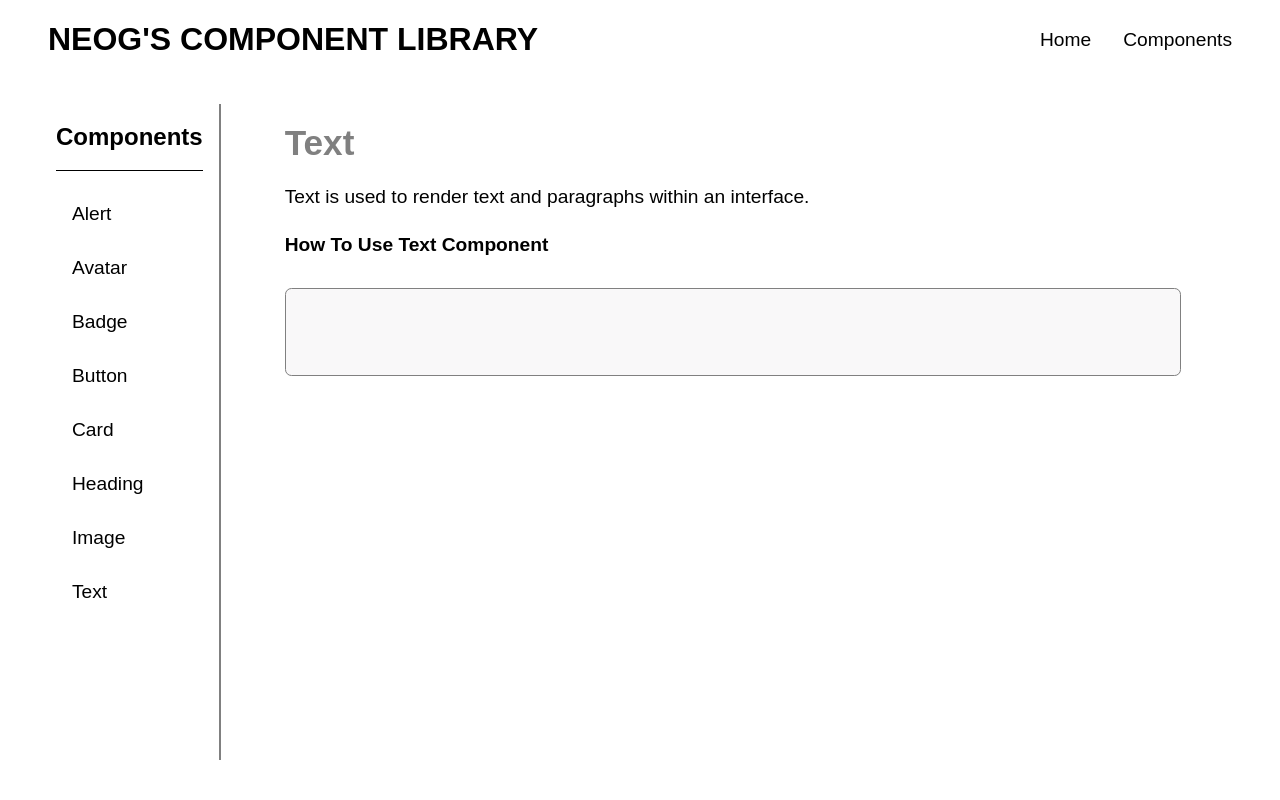
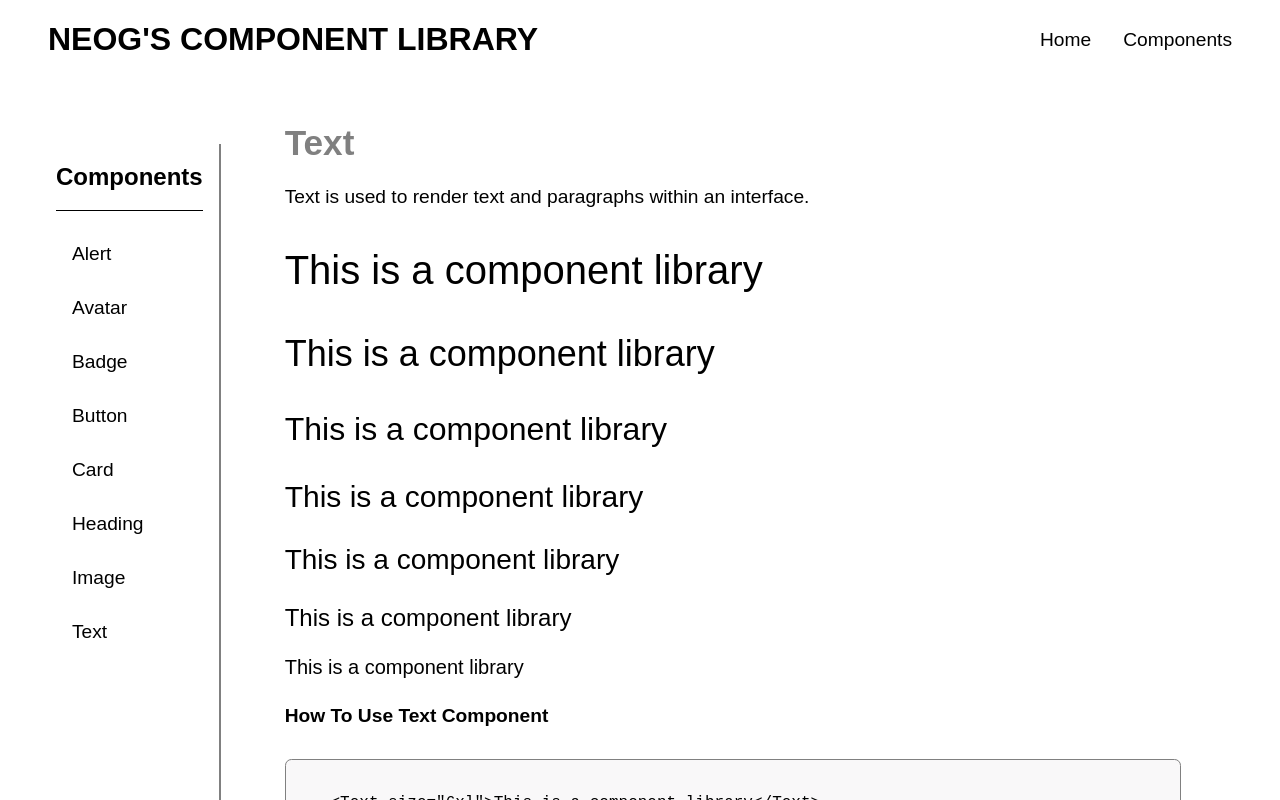
Before and after one commit to mahimagupta24/Component-library, a React (Create React App) app: page /text in a window 1280 px wide. Shown: the top 800 px of the page. Built offline with nearby package versions, Linux system fonts and the light colour scheme.

Commit message:
add Text  component

```diff
--- /dev/null
+++ b/src/components/Text/Text.js
@@ -0,0 +1,27 @@
+export default function Text({ size, children }) {
+  const checkSize = () => {
+    switch (size) {
+      case "6xl":
+        return 40;
+      case "5xl":
+        return 36;
+      case "4xl":
+        return 32;
+      case "3xl":
+        return 30;
+      case "2xl":
+        return 28;
+      case "xl":
+        return 24;
+      case "sm":
+        return 20;
+      default:
+        return 20;
+    }
+  };
+  return (
+    <div>
+      <p style={{ fontSize: `${checkSize()}px` }}>{children}</p>
+    </div>
+  );
+}
--- a/src/components/Text/TextComponent.js
+++ b/src/components/Text/TextComponent.js
@@ -1,6 +1,7 @@
 
 import Header from "../Header";
 import SideBar from "../sidebar";
+import Text from "./Text";
 
 export default function TextComponent() {
   return (
@@ -17,15 +18,26 @@ export default function TextComponent() {
             <p className="documentation-text">
               Text is used to render text and paragraphs within an interface.
             </p>
-
-
+           <Text size="6xl">This is a component library</Text>
+           <Text size="5xl">This is a component library</Text>
+           <Text size="4xl">This is a component library</Text>
+           <Text size="3xl">This is a component library</Text>
+           <Text size="2xl">This is a component library</Text>
+           <Text size="xl">This is a component library</Text>
+           <Text size="sm">This is a component library</Text>
             <h4 className="documentation-sub-heading">
               How To Use Text Component
             </h4>
             <pre>
               <div className="new-code-block">
                 {`
-
+   <Text size="6xl">This is a component library</Text>
+   <Text size="5xl">This is a component library</Text>
+   <Text size="4xl">This is a component library</Text>
+   <Text size="3xl">This is a component library</Text>
+   <Text size="2xl">This is a component library</Text>
+   <Text size="xl">This is a component library</Text>
+   <Text size="sm">This is a component library</Text>
 
 `}
               </div>
```
